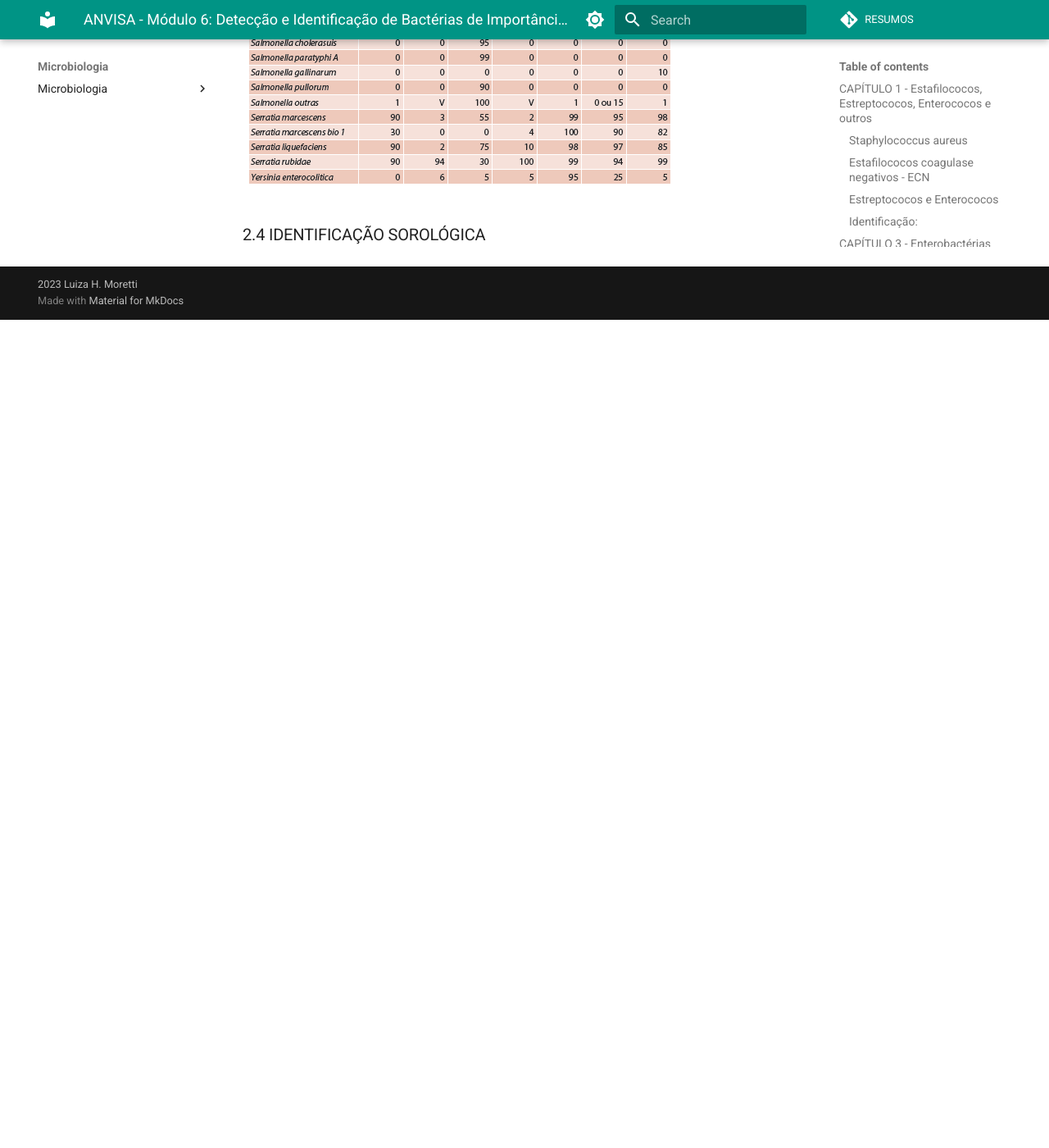
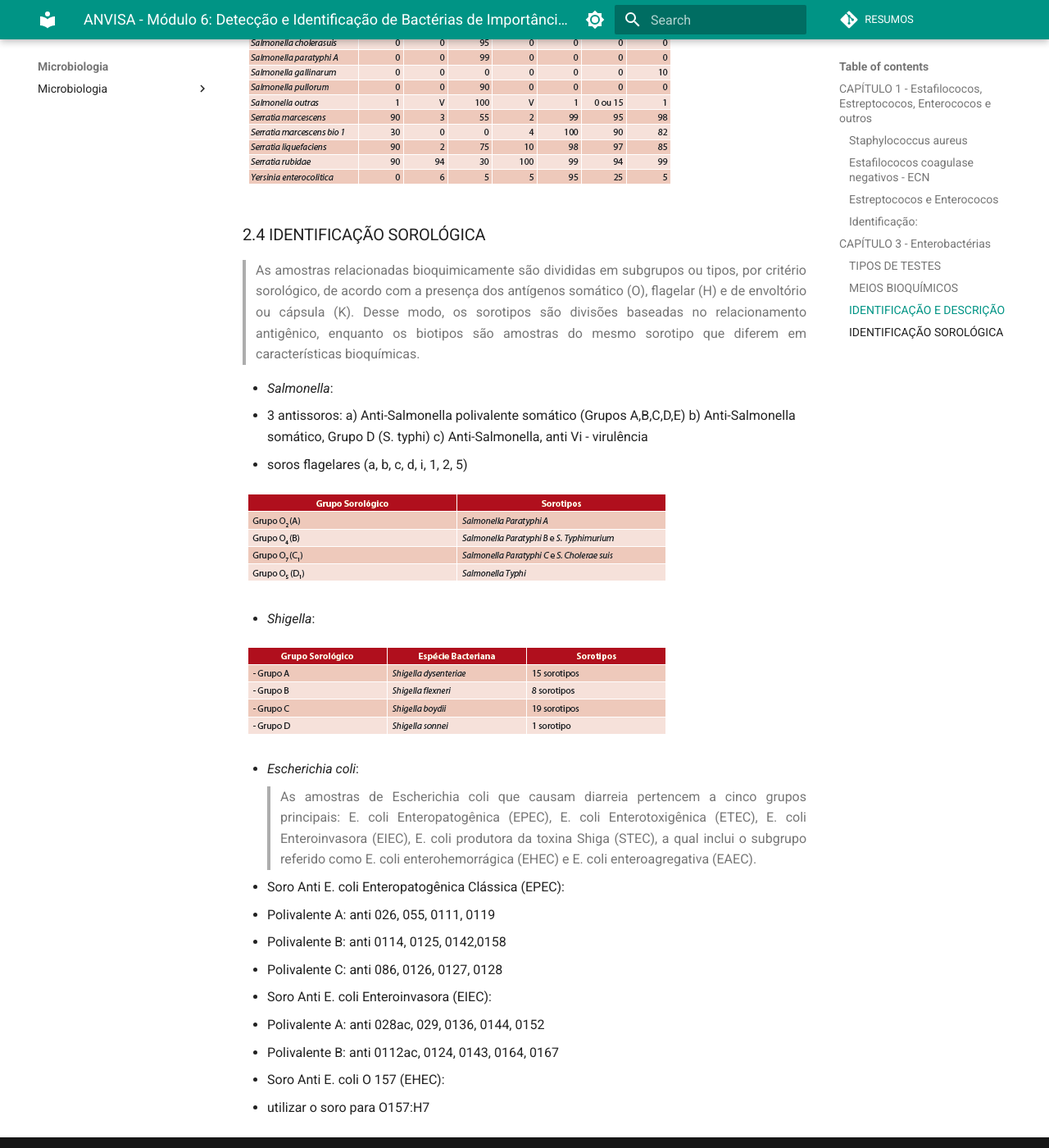
Before and after one commit to luhm/microbiologia, an MkDocs documentation site: the page built from docs/microbiologia/micro_anvisa_mod6.md, in a window 1280 px wide and 1400 px high, scrolled down 8947 px. Shown: the whole window at 82% size. Built offline with MkDocs 1.6.1 and Material for MkDocs 9.7.7, drawn with Linux system fonts in a browser that asks for light colours; before the commit the page ends 9337 px from its top, so only the background shows below that.

Commit message:
Update micro_anvisa_mod6.md

```diff
--- a/docs/microbiologia/micro_anvisa_mod6.md
+++ b/docs/microbiologia/micro_anvisa_mod6.md
@@ -144,3 +144,38 @@
 ![enterobac_tabela_geral2](./assets/enterobac_tabela_geral2.png)
 
 ### IDENTIFICAÇÃO SOROLÓGICA
+
+> As amostras relacionadas bioquimicamente são divididas em subgrupos ou tipos, por
+critério sorológico, de acordo com a presença dos antígenos somático (O), flagelar (H)
+e de envoltório ou cápsula (K). Desse modo, os sorotipos são divisões baseadas no
+relacionamento antigênico, enquanto os biotipos são amostras do mesmo sorotipo
+que diferem em características bioquímicas.
+
+- _Salmonella_:
+  - 3 antissoros:
+    a) Anti-Salmonella polivalente somático (Grupos A,B,C,D,E)
+    b) Anti-Salmonella somático, Grupo D (S. typhi)
+    c) Anti-Salmonella, anti Vi - virulência
+  - soros flagelares (a, b, c, d, i, 1, 2, 5)
+
+ ![grupos_sorologicos_salmonella](./assets/grupos_sorologicos_salmonella.png)
+
+ - _Shigella_:
+
+![grupos_sorologicos_shigella](./assets/grupos_sorologicos_shigella.png)
+
+- _Escherichia coli_:
+> As amostras de Escherichia coli que causam diarreia pertencem a cinco grupos
+principais: E. coli Enteropatogênica (EPEC), E. coli Enterotoxigênica (ETEC),
+E. coli Enteroinvasora (EIEC), E. coli produtora da toxina Shiga (STEC), a qual
+inclui o subgrupo referido como E. coli enterohemorrágica (EHEC) e E. coli
+enteroagregativa (EAEC).
+- Soro Anti E. coli Enteropatogênica Clássica (EPEC):
+  - Polivalente A: anti 026, 055, 0111, 0119
+  - Polivalente B: anti 0114, 0125, 0142,0158
+  - Polivalente C: anti 086, 0126, 0127, 0128
+- Soro Anti E. coli Enteroinvasora (EIEC):
+  - Polivalente A: anti 028ac, 029, 0136, 0144, 0152
+  - Polivalente B: anti 0112ac, 0124, 0143, 0164, 0167
+- Soro Anti E. coli O 157 (EHEC):
+  - utilizar o soro para O157:H7
```
